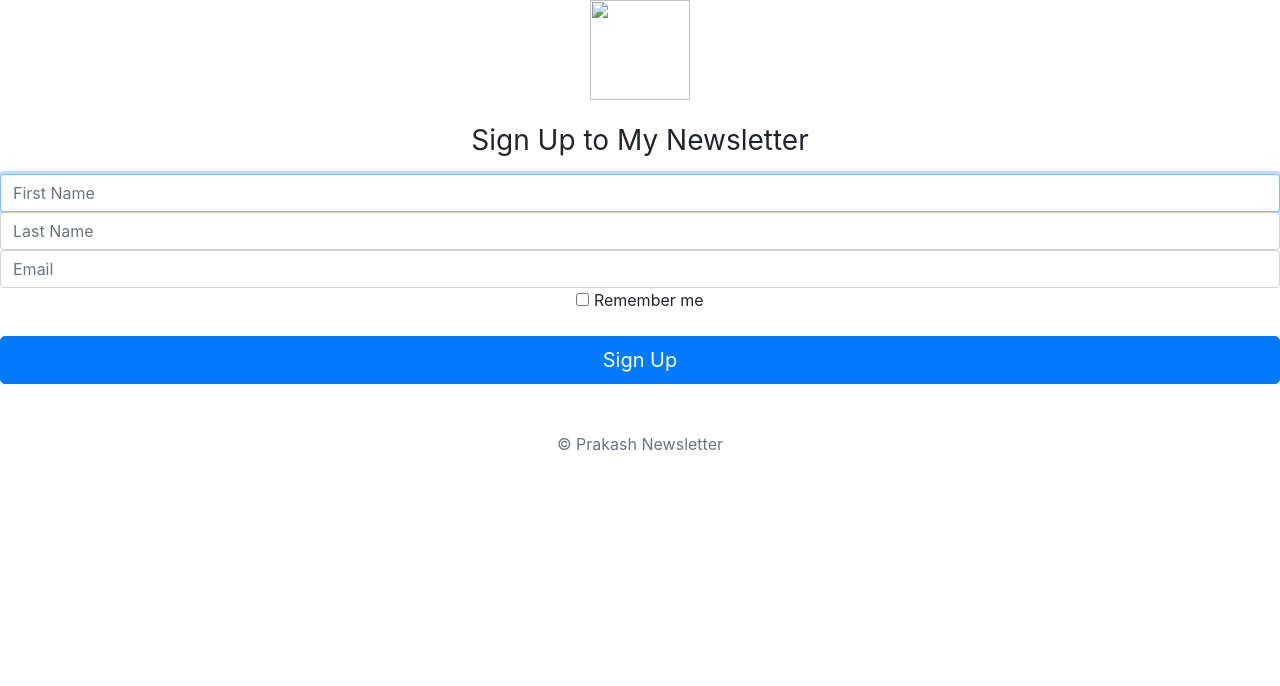
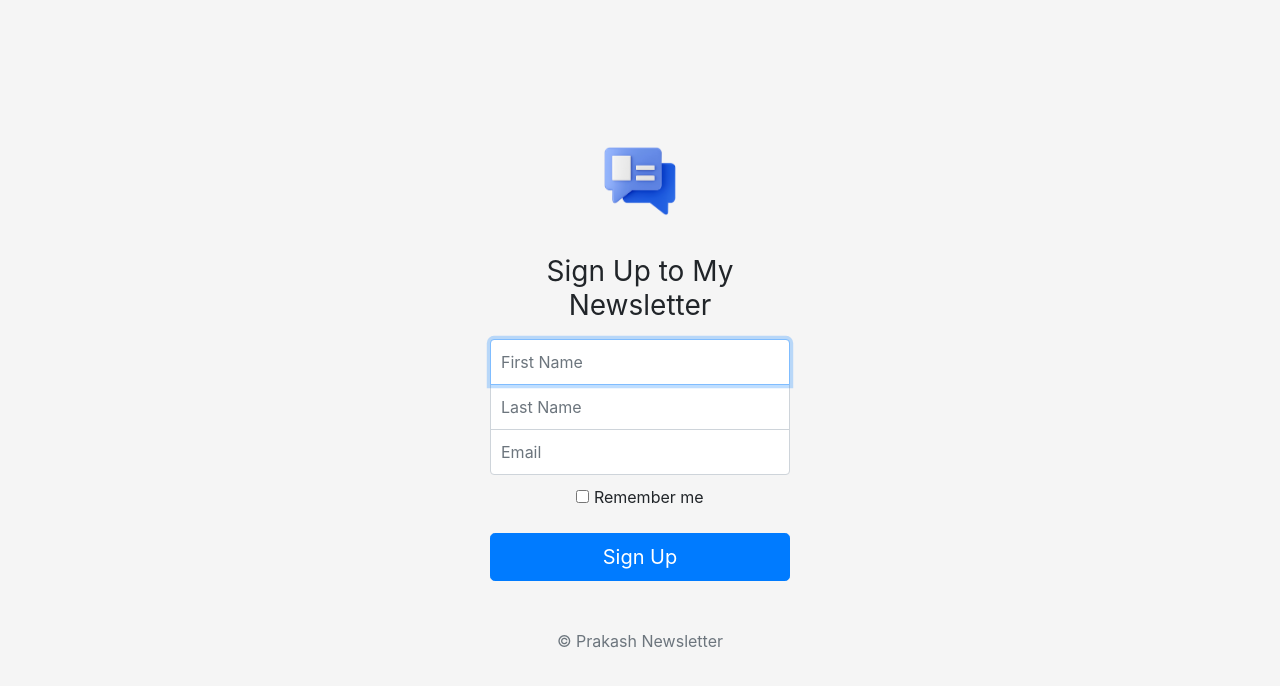
Before and after one commit to spk9523/newsletter_signup, a website: page index.html in a window 1280 px wide. Drawn offline with nearby package versions, Linux system fonts and the light colour scheme; the site is published under a folder, as on GitHub Pages, so addresses that start at the root find nothing.

Commit message:
Update index.html

```diff
--- a/index.html
+++ b/index.html
@@ -15,12 +15,12 @@
     <link rel="stylesheet" href="https://cdn.jsdelivr.net/npm/bootstrap@4.3.1/dist/css/bootstrap.min.css" integrity="sha384-ggOyR0iXCbMQv3Xipma34MD+dH/1fQ784/j6cY/iJTQUOhcWr7x9JvoRxT2MZw1T" crossorigin="anonymous">
 
     <!-- Custom styles for this template -->
-    <link href="/public/css/styles.css" rel="stylesheet">
+    <link href="public/css/styles.css" rel="stylesheet">
   </head>
 
   <body class="text-center">
     <form action="/" class="form-signin" method="post">
-      <img class="mb-4" src="/public/images/newsletter-talk-5309098-4440434.webp" alt="" width="100" height="100">
+      <img class="mb-4" src="public/images/newsletter-talk-5309098-4440434.webp" alt="" width="100" height="100">
       <h1 class="h3 mb-3 font-weight-normal">Sign Up to My Newsletter</h1>
       <input type="text" name="fName" class="form-control top" placeholder="First Name" required autofocus>
       <input type="text" name="lName" class="form-control middle" placeholder="Last Name" required autofocus>
```
